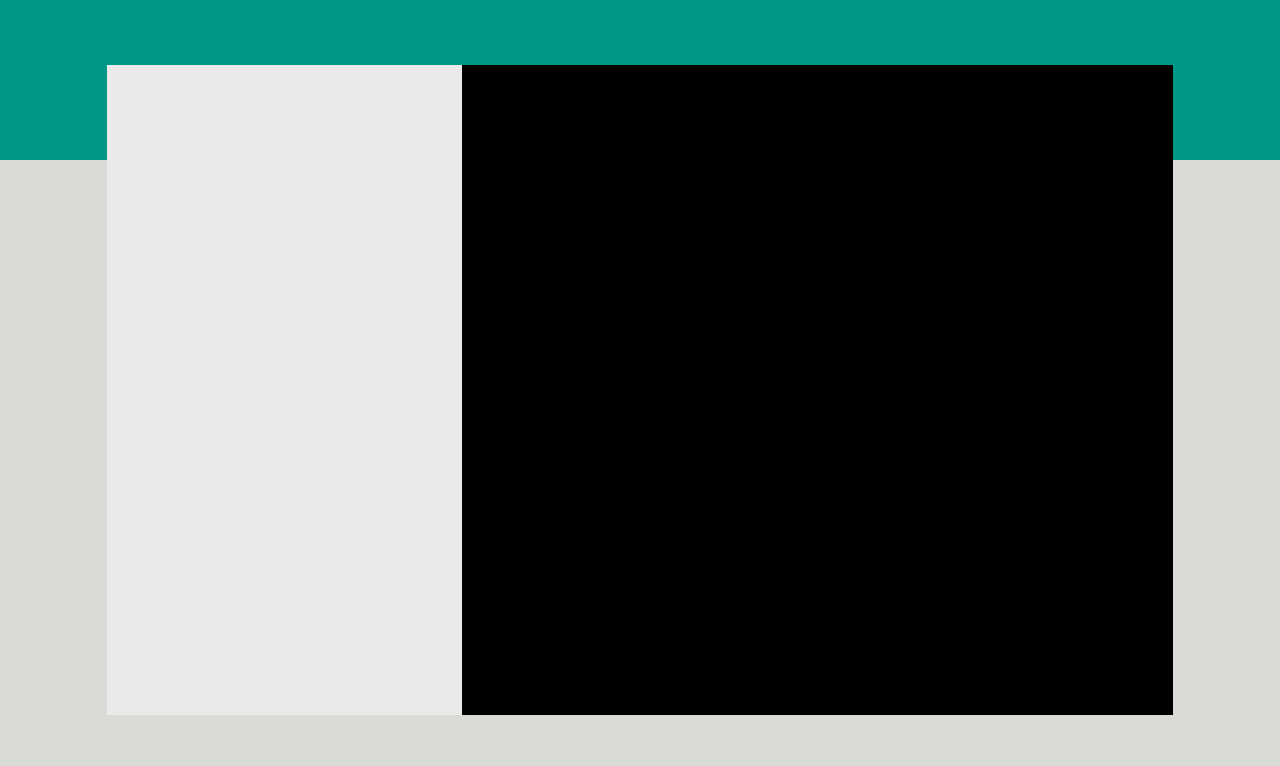
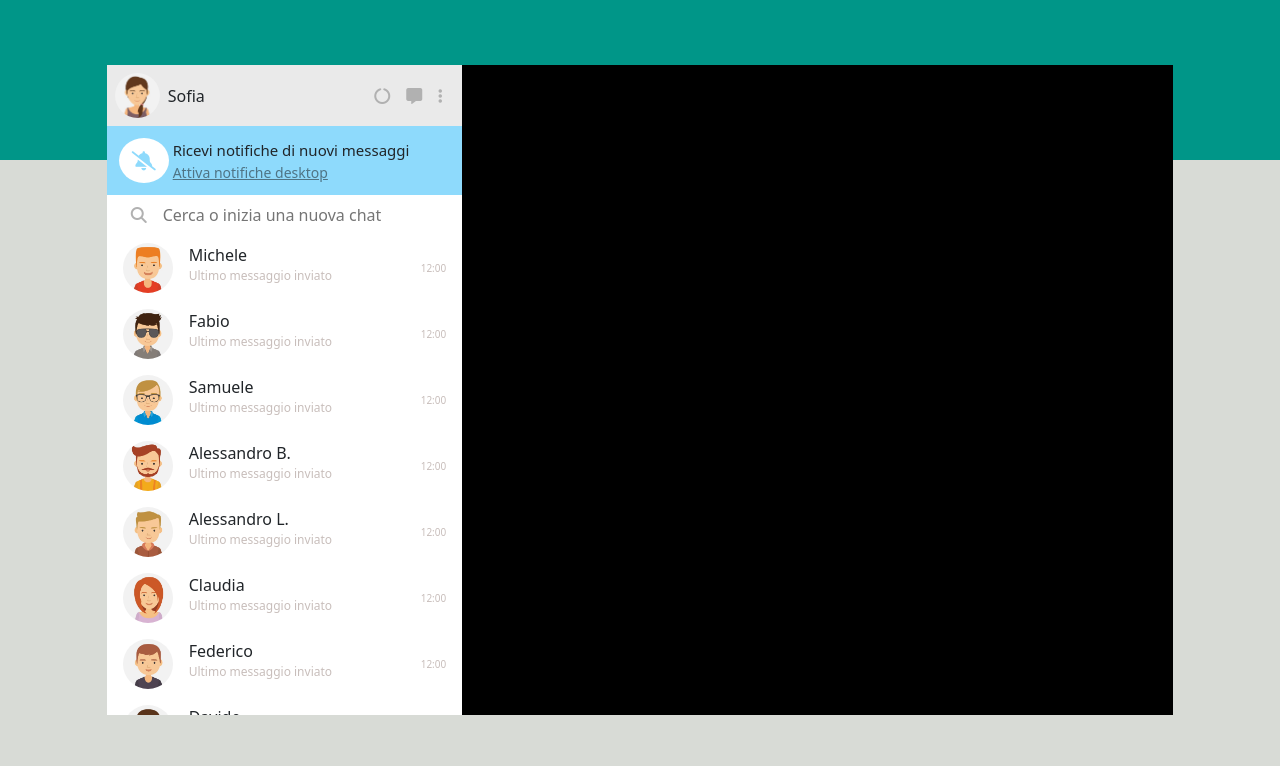
Before and after one commit to MicheleRossetti02/vue-boolzapp, a plain HTML site: page index.html in a window 1280 px wide. Drawn offline with nearby package versions, Linux system fonts and the light colour scheme.

Commit message:
chat list

```diff
--- a/assets/css/style.css
+++ b/assets/css/style.css
@@ -94,9 +94,16 @@ header.profile{
 /* #endregion search */
 
 /* #region chat */
+.lista_chat{
+
+background-color: #FFFFFF;
+overflow-y: auto;
+height: 480px;
+
+
+}
 .chat{
     justify-content: space-between;
-
 }
 .profile.chat{
     width: 50px;
--- a/assets/js/main.js
+++ b/assets/js/main.js
@@ -5,7 +5,7 @@ createApp({
             contacts: [
                 {
                     name: 'Michele',
-                    avatar: '_1',
+                    avatar: './assets/img/avatar_1.jpg',
                     visible: true,
                     messages: [
                         {
@@ -27,7 +27,7 @@ createApp({
                 },
                 {
                     name: 'Fabio',
-                    avatar: '_2',
+                    avatar: './assets/img/avatar_2.jpg',
                     visible: true,
                     messages: [
                         {
@@ -49,7 +49,7 @@ createApp({
                 },
                 {
                     name: 'Samuele',
-                    avatar: '_3',
+                    avatar: './assets/img/avatar_3.jpg',
                     visible: true,
                     messages: [
                         {
@@ -71,7 +71,7 @@ createApp({
                 },
                 {
                     name: 'Alessandro B.',
-                    avatar: '_4',
+                    avatar: './assets/img/avatar_4.jpg',
                     visible: true,
                     messages: [
                         {
@@ -88,7 +88,7 @@ createApp({
                 },
                 {
                     name: 'Alessandro L.',
-                    avatar: '_5',
+                    avatar: './assets/img/avatar_5.jpg',
                     visible: true,
                     messages: [
                         {
@@ -105,7 +105,7 @@ createApp({
                 },
                 {
                     name: 'Claudia',
-                    avatar: '_6',
+                    avatar: './assets/img/avatar_6.jpg',
                     visible: true,
                     messages: [
                         {
@@ -127,7 +127,7 @@ createApp({
                 },
                 {
                     name: 'Federico',
-                    avatar: '_7',
+                    avatar: './assets/img/avatar_7.jpg',
                     visible: true,
                     messages: [
                         {
@@ -144,7 +144,7 @@ createApp({
                 },
                 {
                     name: 'Davide',
-                    avatar: '_8',
+                    avatar: './assets/img/avatar_8.jpg',
                     visible: true,
                     messages: [
                         {
@@ -164,11 +164,15 @@ createApp({
                         }
                     ],
                 }
-            ]
+            ],
+            activeIndex: 0
 
         }
     },
     methods:{
+        setActiveIndex(index){
+            this.activeIndex= index
+        }
 
     }
 }) .mount ('#app')
--- a/index.html
+++ b/index.html
@@ -24,7 +24,50 @@
 
 <div class="app" id="app">
     <div class="left display">
+        <header class=" profile d-flex align-items-center p-2">
+            <div class="profile d-flex align-items-center">
+                <img src="./assets/img/avatar_io.jpg" class=" image_profile io" alt="">
+                <p class="m-0 ps-2">Sofia</p>
+            </div>
+            <div class="info me-1">
+                <i class="fa-solid fa-circle-notch p-2"></i>
+                <i class="fa-solid fa-message p-2"></i>
+                <i class="fa-solid fa-ellipsis-vertical p-2"></i>
+            </div>
 
+        </header>
+        <main class="">
+            <div class="notifiche p-2 d-flex align-items-center">
+                <i class="fa-solid fa-bell-slash bell m-1 "></i>
+                <div class="info_notifiche">
+                    <span class="ricevi_notifiche">Ricevi notifiche di nuovi messaggi</span>
+                    <p class="attiva_notifiche">Attiva notifiche desktop</p>
+                </div>
+            </div>
+            <div class="search d-flex align-items-center p-2">
+                <i class="fa-solid fa-magnifying-glass  mx-3"></i>
+                <input type="text" class="bar" placeholder="Cerca o inizia una nuova chat" aria-label="Cerca o inizia una nuova chat">
+            </div>
+
+            <div class="lista_chat">
+                <div class="chat d-flex py-2 mx-3 align-items-center" v-for="(contact, index) in contacts" @click="setActiveIndex(index)">
+                    <div class="img_profile me-2 d-flex">
+                        <img :src="contact.avatar" class="profile chat" alt="">
+                        <div class="info_profile ms-3">
+                            <span>{{contact.name}}</span>
+                            <p class="info_text_chat">Ultimo messaggio inviato</p>
+
+                        </div>
+
+                    </div>
+                    <div class="hours">
+                        <span>12:00</span>
+                    </div>
+
+
+                </div>
+            </div>
+        </main>
     </div>
     <div class="right display">
 
```
Also changed, not shown: assets/img/avatar_1.jpg (added), assets/img/avatar_2.jpg (added), assets/img/avatar_3.jpg (added), assets/img/avatar_4.jpg (added), assets/img/avatar_5.jpg (added), assets/img/avatar_6.jpg (added), assets/img/avatar_7.jpg (added), assets/img/avatar_8.jpg (added), assets/img/avatar_io.jpg (added), assets/img/mine.jpg (added).
